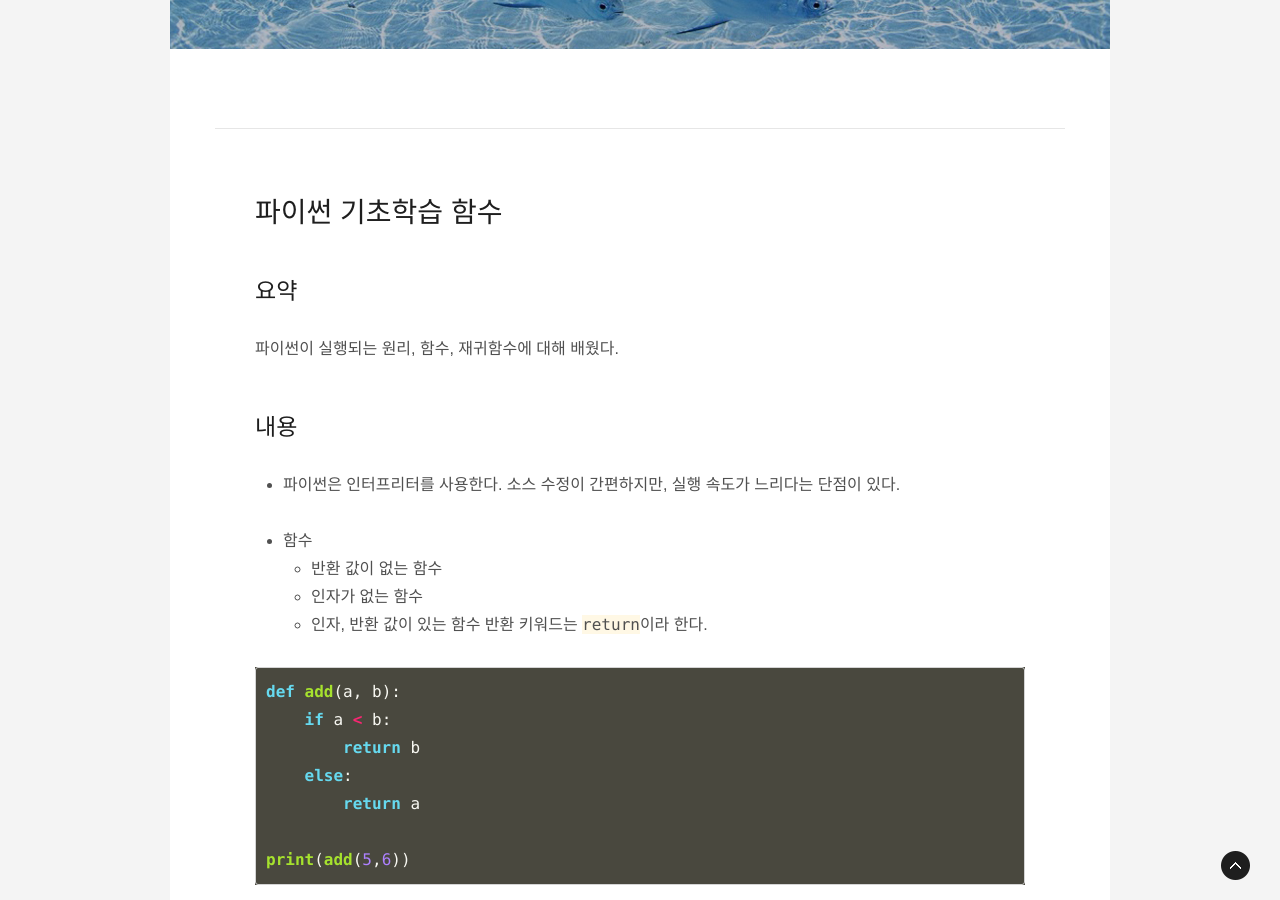
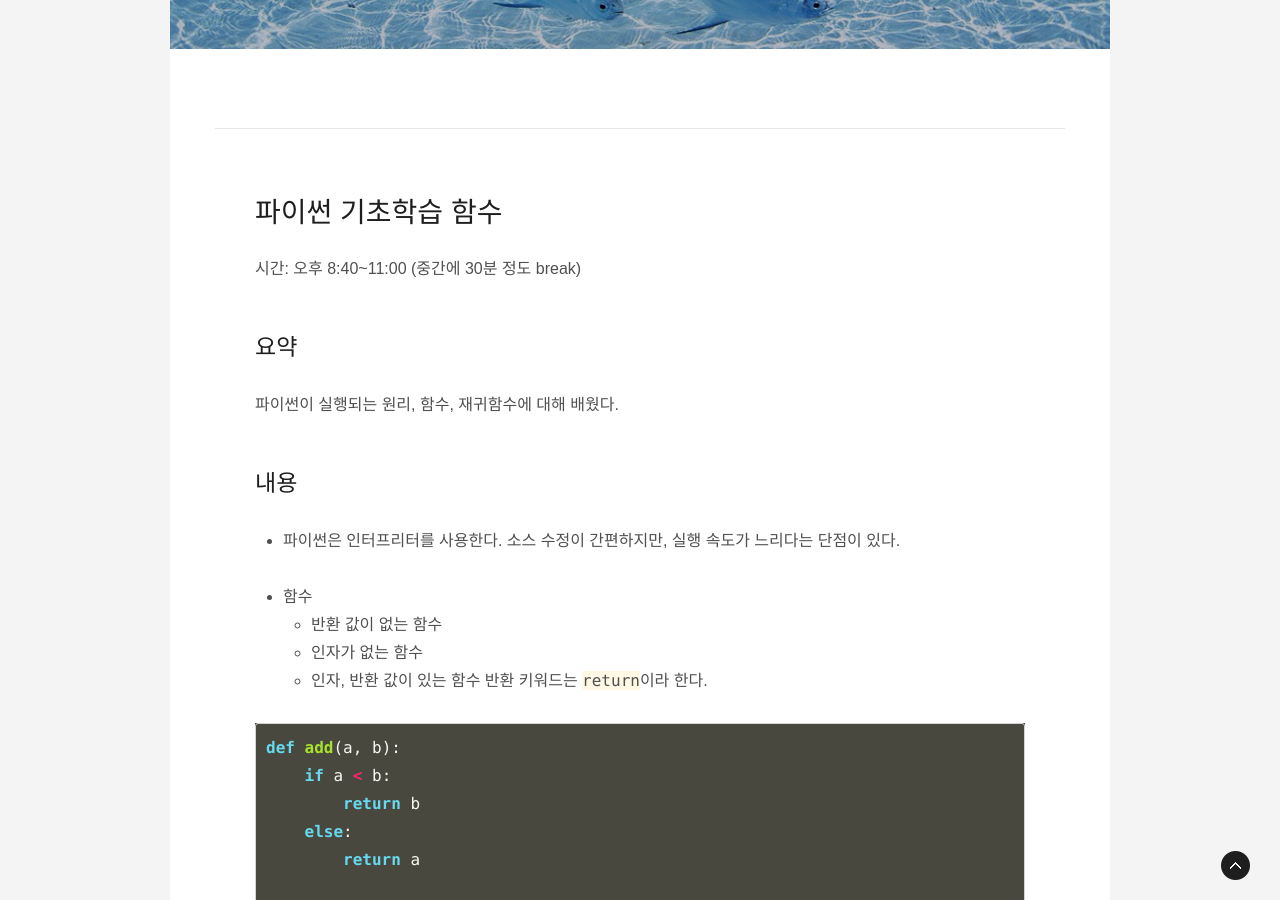
Before and after one commit to MilkClouds/milkclouds.github.io, a Jekyll site: the page built from _posts/yooshini/2019-01-18-python_function.md, in a window 1280 px wide and 900 px high, scrolled down 395 px. Built offline with Jekyll 4.4.1, drawn with Linux system fonts in a browser that asks for light colours; some web fonts are replaced; comment, search, counter and statistics services are not loaded.

Commit message:
Update 2019-01-18-python_function.md

````diff
--- a/_posts/yooshini/2019-01-18-python_function.md
+++ b/_posts/yooshini/2019-01-18-python_function.md
@@ -11,6 +11,7 @@ tags: [python, basic]
 
 # 파이썬 기초학습 함수
 
+시간: 오후 8:40~11:00  (중간에 30분 정도 break)
 
 ## 요약
 파이썬이 실행되는 원리, 함수, 재귀함수에 대해 배웠다.
@@ -49,5 +50,6 @@ print(factorial(5))
 ```
 
 
+
 #### 강의자 MilkClouds 각주
 귀찮다.
````
